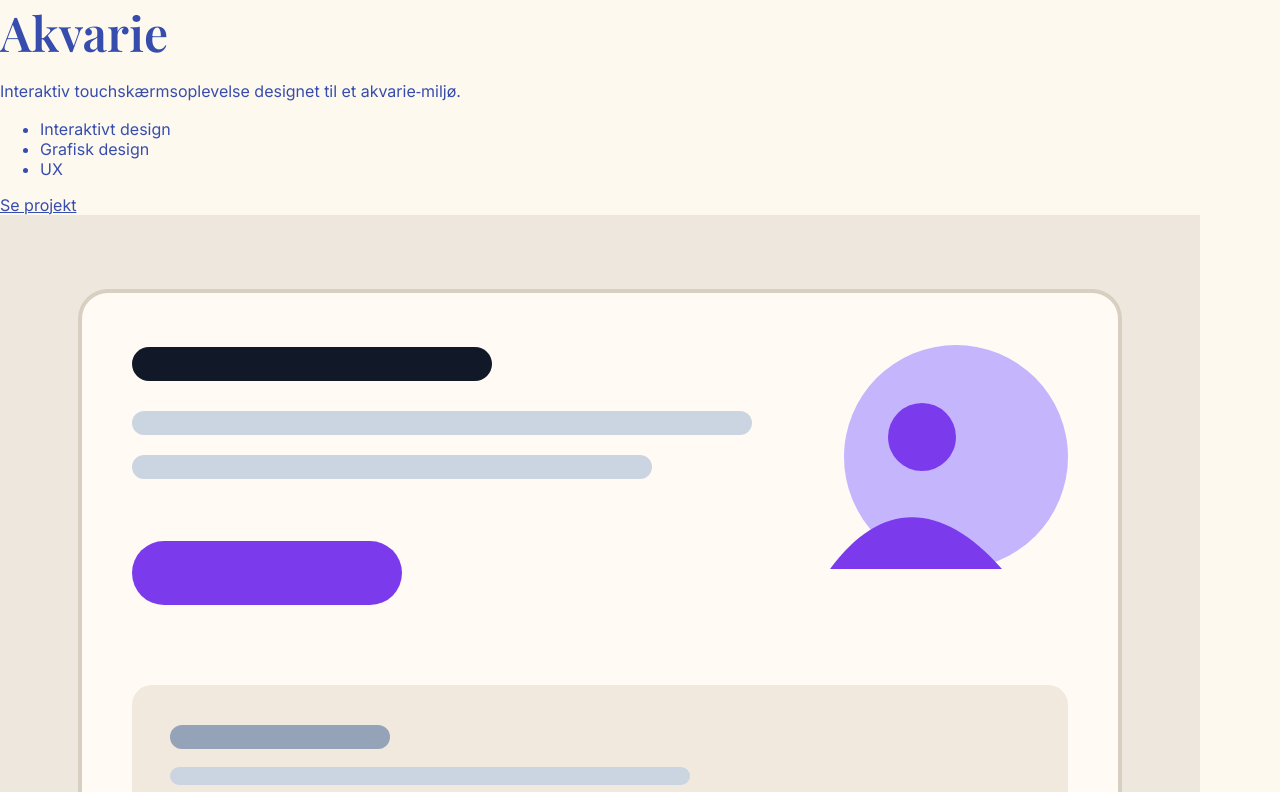
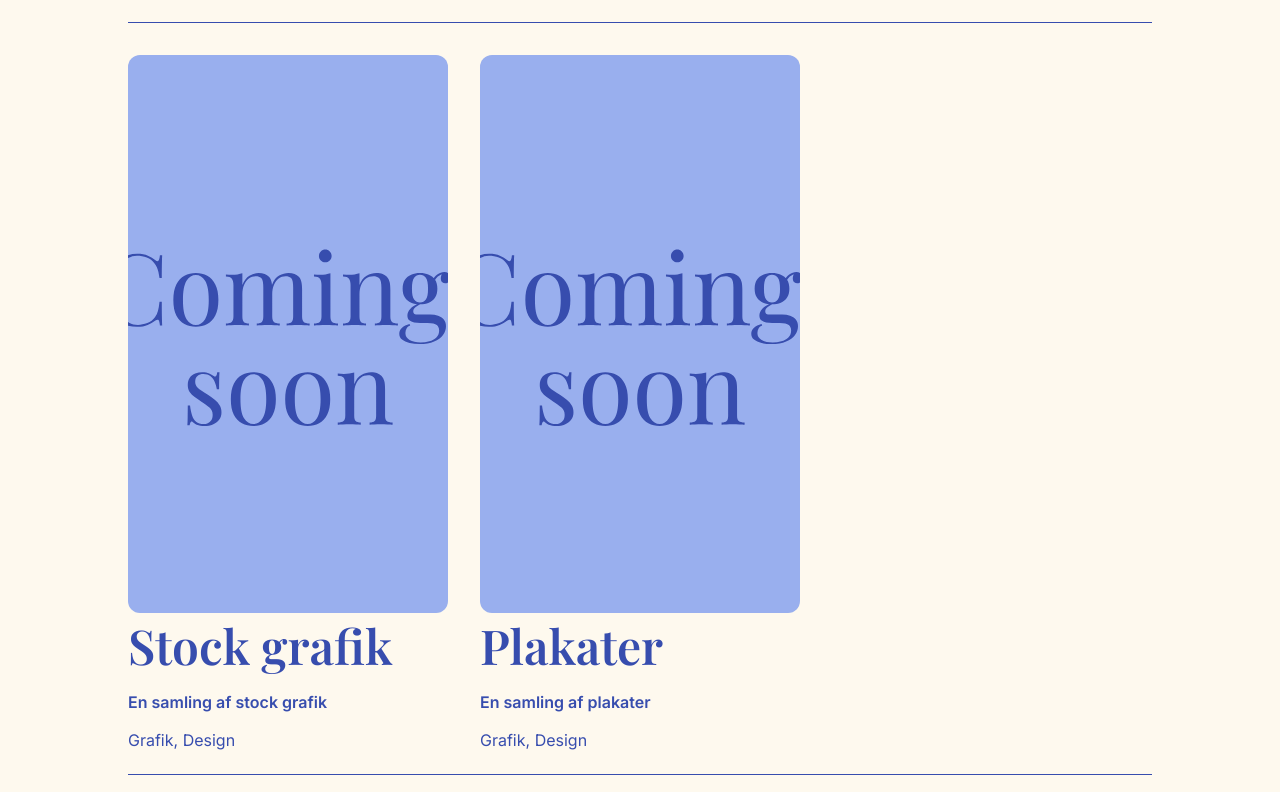
Before and after one commit to lauralynge/lauralynge.github.io, a React (Vite) app: page /projects in a window 1280 px wide. Shown: the part 1081-1873 px from the top of the page. Built offline with nearby package versions, Linux system fonts and the light colour scheme.

Commit message:
projektside oprettet

```diff
--- a/src/components/FeatProjectsCard.css
+++ b/src/components/FeatProjectsCard.css
@@ -4,7 +4,7 @@
   grid-template-columns: minmax(20rem, 50rem) 1fr;
   gap: 2.5rem;
   padding-bottom: 2rem;
-  align-items: stretch; /* vigtigt! */
+  align-items: stretch;
 }
 
 .feat-project-card::after {
@@ -12,7 +12,7 @@
   position: absolute;
   left: 0;
   bottom: 0;
-  width: 100%; /* fuld bredde */
+  width: 100%;
   height: 1px;
   background: var(--blue);
 }
@@ -23,37 +23,44 @@
   display: block;
 }
 
-/* Denne klasse skal have den faste størrelse — ikke img'en */
+/* Billed-wrapperen */
 .feat-project-image {
   width: 100%;
-
   border-radius: var(--border-radius-small);
+  overflow: hidden; /* vigtig for zoom */
 }
 
-/* img'en fylder nu bare det rum wrapperen giver den */
+/* Selve billedet */
 .feat-project-image img {
   width: 100%;
   height: 100%;
   object-fit: cover;
   display: block;
+  transition: transform 0.4s cubic-bezier(0.25, 0.1, 0.25, 1);
 }
+
+/* Hover på hele kortet → zoom billedet */
+.feat-project-card:hover .feat-project-image img {
+  transform: scale(1.05);
+}
+
 .feat-project-card-content {
   display: flex;
   flex-direction: column;
-  justify-content: space-between; /* top + bottom + knap fordeles */
-  height: 100%; /* fylder hele højden */
+  justify-content: space-between;
+  height: 100%;
 }
 
 .content-bottom {
   display: flex;
-  align-items: flex-end; /* bunden af begge items */
+  align-items: flex-end;
 }
 
 .tags {
-  list-style: none; /* fjerner prikker */
-  padding: 0; /* fjerner default padding */
+  list-style: none;
+  padding: 0;
   display: flex;
-  flex-direction: column; /* stabler dem ovenpå hinanden */
+  flex-direction: column;
   gap: 0.5rem;
   margin: 0;
 }
--- /dev/null
+++ b/src/components/ProjectCard.css
@@ -0,0 +1,42 @@
+.project-card {
+  display: flex;
+  flex-direction: column;
+  text-decoration: none;
+  color: inherit;
+  height: 45rem;
+  border-radius: var(--border-radius-small);
+  overflow: hidden;
+}
+
+/* billedet */
+.project-card-image {
+  overflow: hidden;
+  border-radius: 12px;
+  height: 35rem;
+}
+
+.project-card-image img {
+  width: 100%;
+  height: 100%;
+  object-fit: cover;
+  display: block;
+  transition: transform 0.4s cubic-bezier(0.25, 0.1, 0.25, 1);
+}
+
+/* Hover på hele kortet */
+.project-card:hover .project-card-image img {
+  transform: scale(1.05);
+}
+
+/* content skal fylde al pladsen mellem billede og tags */
+.project-card-content {
+  padding: 0.5rem 0;
+  display: flex;
+  flex-direction: column;
+  flex-grow: 1; /* ← vigtig! */
+}
+
+/* tags skal ligge i bunden */
+.project-tags {
+  margin-top: auto; /* ← skubber tags ned i bunden */
+}
--- /dev/null
+++ b/src/components/ProjectCard.jsx
@@ -0,0 +1,24 @@
+import { Link } from "react-router-dom";
+import "./ProjectCard.css";
+import WipeReveal from "./WipeReveal";
+import FadeIn from "./FadeIn";
+
+export default function ProjectCard({ project, index }) {
+  return (
+    <Link to={`/projects/${project.slug}`} className="project-card">
+      <WipeReveal className="project-card-image">
+        <img src={project.image} alt={project.title} />
+      </WipeReveal>
+
+      <FadeIn delay={index * 100}>
+        <div className="project-card-content">
+          <h2 className="project-title">{project.title}</h2>
+          <p className="project-subtitle small">{project.subtitle}</p>
+          <p className="project-tags">
+            {(project.categories || project.tags)?.join(", ")}
+          </p>
+        </div>
+      </FadeIn>
+    </Link>
+  );
+}
--- /dev/null
+++ b/src/components/ProjectGrid.css
@@ -0,0 +1,30 @@
+.project-grid-row {
+  position: relative;
+  display: grid;
+  grid-template-columns: repeat(3, 1fr);
+  gap: 2rem;
+  padding-bottom: 2rem;
+}
+
+.project-grid-row::after {
+  content: "";
+  position: absolute;
+  left: 0;
+  bottom: 0;
+  width: 100%;
+  height: 1px;
+  background: var(--blue);
+ margin-bottom: 2rem;
+}
+
+@media (max-width: 900px) {
+  .project-grid-row {
+    grid-template-columns: repeat(2, 1fr);
+  }
+}
+
+@media (max-width: 600px) {
+  .project-grid-row {
+    grid-template-columns: 1fr;
+  }
+}
--- /dev/null
+++ b/src/components/ProjectGrid.jsx
@@ -0,0 +1,24 @@
+import ProjectCard from "./ProjectCard";
+import "./ProjectGrid.css";
+
+export default function ProjectGrid({ projects }) {
+  const columns = 3;
+  const rows = Math.ceil(projects.length / columns);
+
+  return (
+    <section className="project-grid">
+      {Array.from({ length: rows }).map((_, rowIndex) => {
+        const start = rowIndex * columns;
+        const rowItems = projects.slice(start, start + columns);
+
+        return (
+          <div className="project-grid-row" key={rowIndex}>
+            {rowItems.map((project, index) => (
+              <ProjectCard key={project.slug} project={project} />
+            ))}
+          </div>
+        );
+      })}
+    </section>
+  );
+}
--- a/src/data/projects.js
+++ b/src/data/projects.js
@@ -1,5 +1,23 @@
 const projects = [
-{
+  {
+    slug: "rumly",
+    title: "Rumly",
+    subtitle: "En digital løsning til roomie søgning.",
+    year: "2025",
+    summary: "En digital løsning til rumstyring og booking.",
+    description:
+      "Rumly er en webapp designet til at gøre det nemt at booke og administrere rum. Projektet fokuserer på UX‑flow, UI‑design og prototyping, med en ren visuel stil og brugervenlig navigation.",
+    tags: ["UX", "UI", "Webapp"],
+    image: `${import.meta.env.BASE_URL}portfolio-placeholder.svg`,
+    links: [
+      {
+        label: "Eksempel-link",
+        href: "https://github.com",
+      },
+    ],
+  },
+
+  {
     slug: "akvarie",
     title: "Akvarie",
     subtitle: "En interaktiv oplevelse",
@@ -20,26 +38,9 @@ const projects = [
       },
     ],
   },
-  {
-    slug: "rumly",
-    title: "Rumly",
-    subtitle: "En digital løsning til roomie søgning.",
-    year: "2025",
-    summary: "En digital løsning til rumstyring og booking.",
-    description:
-      "Rumly er en webapp designet til at gøre det nemt at booke og administrere rum. Projektet fokuserer på UX‑flow, UI‑design og prototyping, med en ren visuel stil og brugervenlig navigation.",
-    tags: ["UX", "UI", "Webapp"],
-    image: `${import.meta.env.BASE_URL}portfolio-placeholder.svg`,
-    links: [
-      {
-        label: "Eksempel-link",
-        href: "https://github.com",
-      },
-    ],
-  },
 
   {
-   slug: "little-looms",
+    slug: "little-looms",
     title: "Little Looms",
     subtitle: "En webshop med fokus på branding og UI‑design.",
     year: "2025",
@@ -55,5 +56,35 @@ const projects = [
       },
     ],
   },
-  ];
+  {
+    slug: "test-1",
+    title: "Stock grafik",
+    subtitle: "En samling af stock grafik",
+    summary: "En samling af stock grafik.",
+    description: "Her leger jeg lidt med grafik",
+    tags: ["Grafik", "Design"],
+    image: `${import.meta.env.BASE_URL}coming-soon.svg`,
+    links: [
+      {
+        label: "Eksempel-link",
+        href: "https://github.com",
+      },
+    ],
+  },
+  {
+    slug: "test-2",
+    title: "Plakater",
+    subtitle: "En samling af plakater",
+    summary: "En samling af plakater.",
+    description: "Her leger jeg lidt med grafik",
+    tags: ["Grafik", "Design"],
+    image: `${import.meta.env.BASE_URL}coming-soon.svg`,
+    links: [
+      {
+        label: "Eksempel-link",
+        href: "https://github.com",
+      },
+    ],
+  },
+];
 export default projects;
--- a/src/index.css
+++ b/src/index.css
@@ -200,6 +200,13 @@ p {
   min-height: 100vh;
 }
 
+/* Generel page styling */
+
+.page {
+  padding: 8rem 8rem;
+
+  }
+
 /* ----------------------------- */
 /* RESPONSIVE DESIGN            */
 /* ----------------------------- */
--- a/src/pages/AboutPage.jsx
+++ b/src/pages/AboutPage.jsx
@@ -1,6 +1,6 @@
 function AboutPage() {
   return (
-    <div className="page narrow">
+    <div className="page">
       <p className="eyebrow">Om mig</p>
       <h1>Hvem er jeg?</h1>
       <p className="lead">
--- a/src/pages/ProjectPage.jsx
+++ b/src/pages/ProjectPage.jsx
@@ -7,7 +7,7 @@ function ProjectPage() {
 
   if (!project) {
     return (
-      <div className="page narrow">
+      <div className="page">
         <p className="eyebrow">404</p>
         <h1>Projektet blev ikke fundet</h1>
         <p>Det projekt findes ikke i listen endnu.</p>
@@ -19,7 +19,7 @@ function ProjectPage() {
   }
 
   return (
-    <article className="page narrow">
+    <article className="page">
       <Link className="back-link" to="/projects">
         Tilbage til projekter
       </Link>
--- a/src/pages/ProjectsPage.jsx
+++ b/src/pages/ProjectsPage.jsx
@@ -1,38 +1,17 @@
-import { Link } from "react-router-dom";
 import projects from "../data/projects";
+import RevealText from "../components/RevealText";
+import ProjectGrid from "../components/ProjectGrid";
 
-function ProjectsPage() {
+export default function ProjectsPage() {
   return (
     <div className="page">
-      <section className="section intro">
-        <p className="eyebrow">Projekter</p>
-        <h1>Mine projekter</h1>
-        <p>
-          Udskift eksemplerne med dine egne projekter. Brug korte beskrivelser,
-          tydelige billeder og links til live versioner eller GitHub repos.
-        </p>
+      <section className="section-title">
+        <RevealText as="h1">Projekter</RevealText>
       </section>
 
-      <section className="project-grid" aria-label="Projektliste">
-        {projects.map((project) => (
-          <article className="project-card" key={project.slug}>
-            <img src={project.image} alt={`Preview af ${project.title}`} />
-            <div className="project-card-content">
-              <p className="eyebrow">{project.year}</p>
-              <h2>{project.title}</h2>
-              <p>{project.summary}</p>
-              <ul className="tag-list">
-                {project.tags.map((tag) => (
-                  <li key={tag}>{tag}</li>
-                ))}
-              </ul>
-              <Link to={`/projects/${project.slug}`}>Se projekt</Link>
-            </div>
-          </article>
-        ))}
+      <section>
+        <ProjectGrid projects={projects} />
       </section>
     </div>
   );
 }
-
-export default ProjectsPage;
```
Also changed, not shown: public/coming-soon.svg (added), public/portfolio-placeholder.svg.
